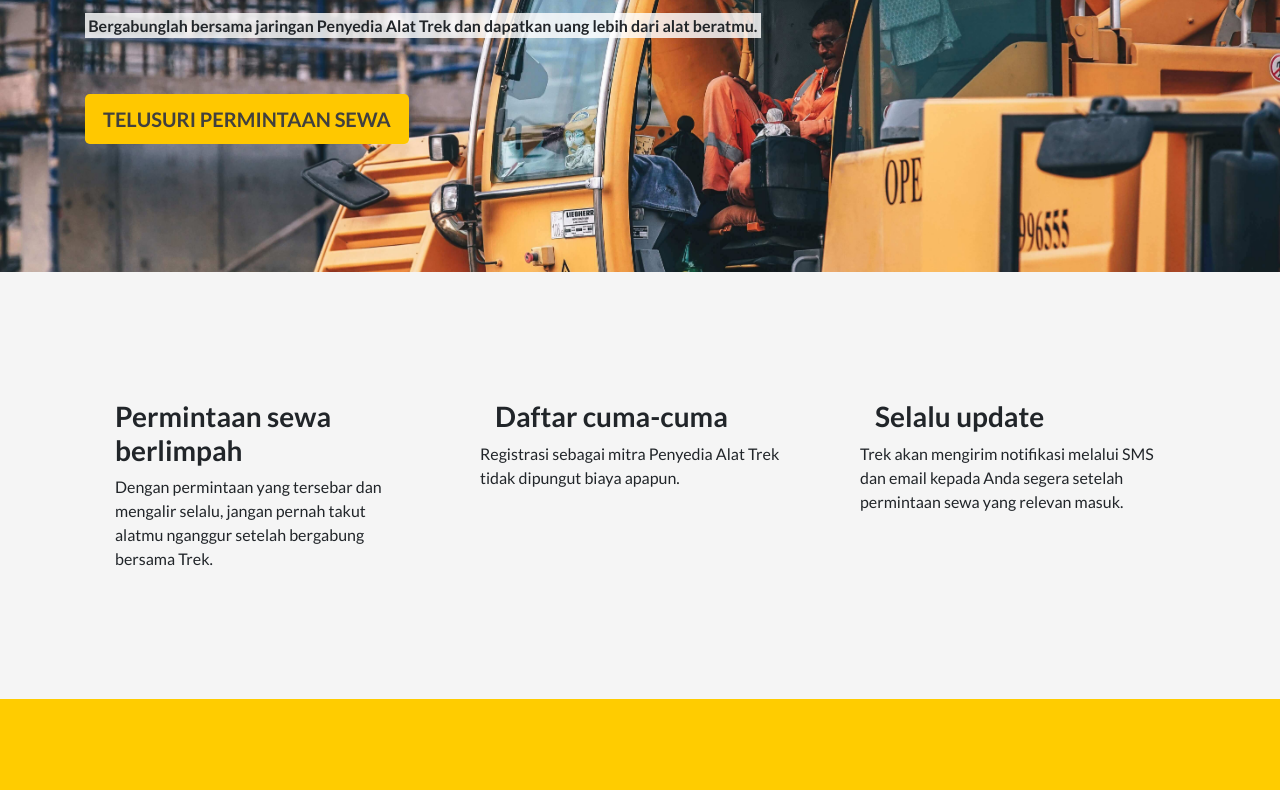
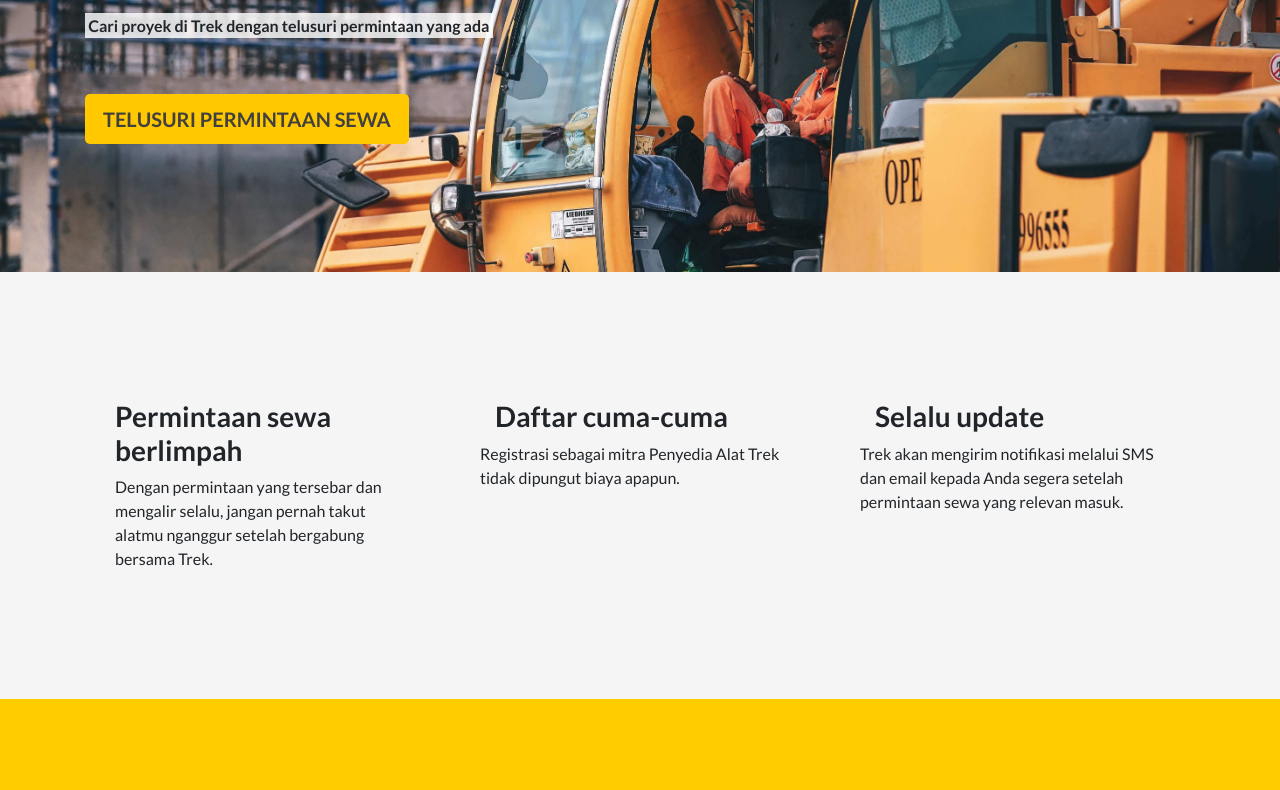
Before and after one commit to 5112100070/Trek, a website: page penyedia.html in a window 1280 px wide. Shown: the part 198-988 px from the top of the page. Drawn offline with Linux system fonts and the light colour scheme.

Commit message:
Change title and sub section as request Ghazi

```diff
--- a/penyedia.html
+++ b/penyedia.html
@@ -2,7 +2,7 @@
 <html lang="en">
 
   <head>
-    <title>Cari proyek di Trek dengan telusuri permintaan yang ada</title>
+    <title>Trek.id | Sewa alat berat semudah klik</title>
     <meta name="description" content="Trek.id membuat sewa alat berat menjadi semudah klik. Butuh excavator, dump truck, atau forklift? Reservasi sekarang di Trek.id atau hubungi 0811-136-TREK.">
     <meta name="keywords" content="sewa alat konstruksi,sewa alat berat,sewa alat,rental alat,alat berat,alat konstruksi,equipment rental Indonesia,sewa dozer,sewa excavator,sewa forklift,sewa dump truck,sewa wheel loader,sewa heavy equipment,forklift Surabaya,dump truck bandung">
     <meta name="robots" content="index, nofollow">
@@ -59,8 +59,7 @@
 
             <span class="heading-landing mb-5">Punya alat berat yang mau disewakan? </span><br><br>
               <span class="provider-landing mb-5">
-                    Bergabunglah bersama jaringan Penyedia Alat Trek dan
-                    dapatkan uang lebih dari alat beratmu.
+                    Cari proyek di Trek dengan telusuri permintaan yang ada
             </span>
 
             <br>
```
